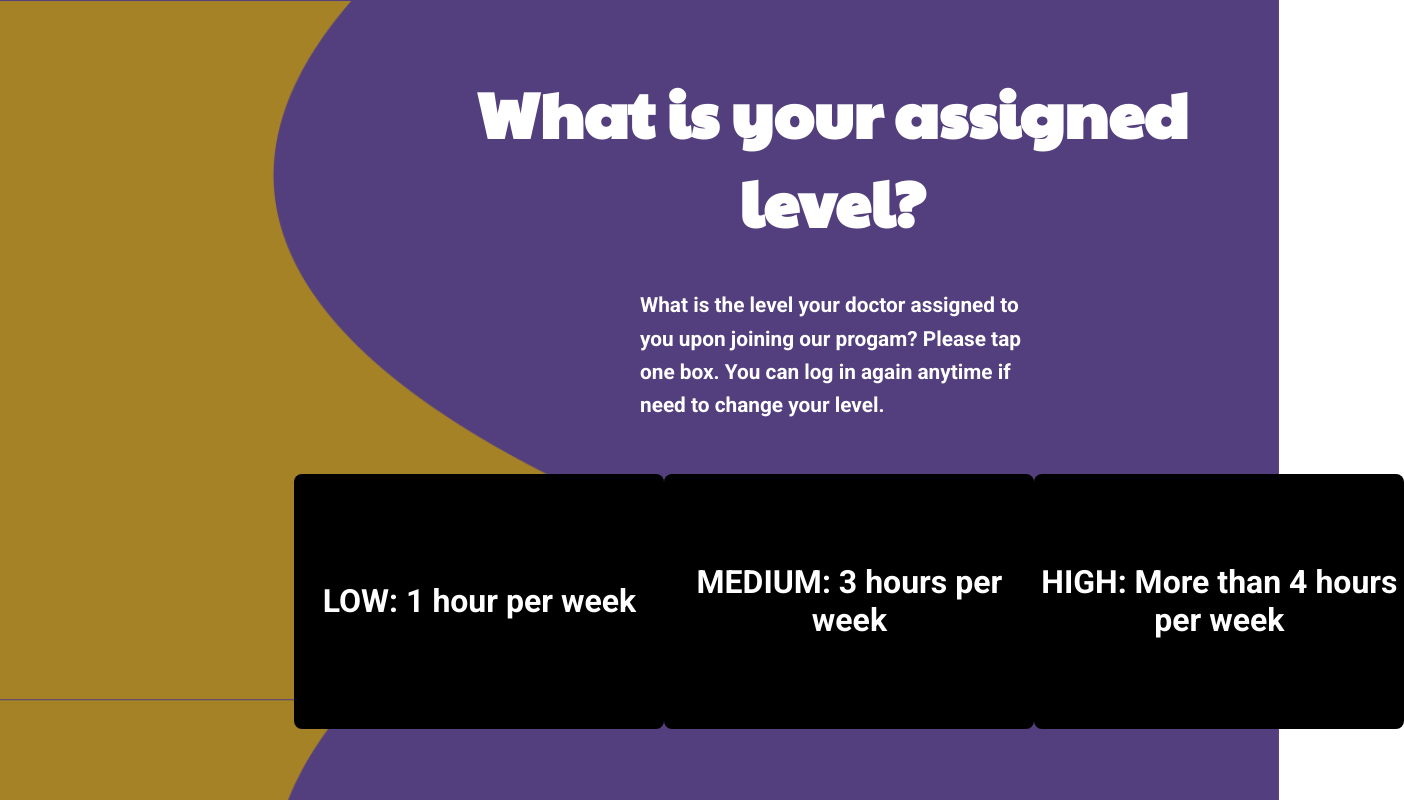
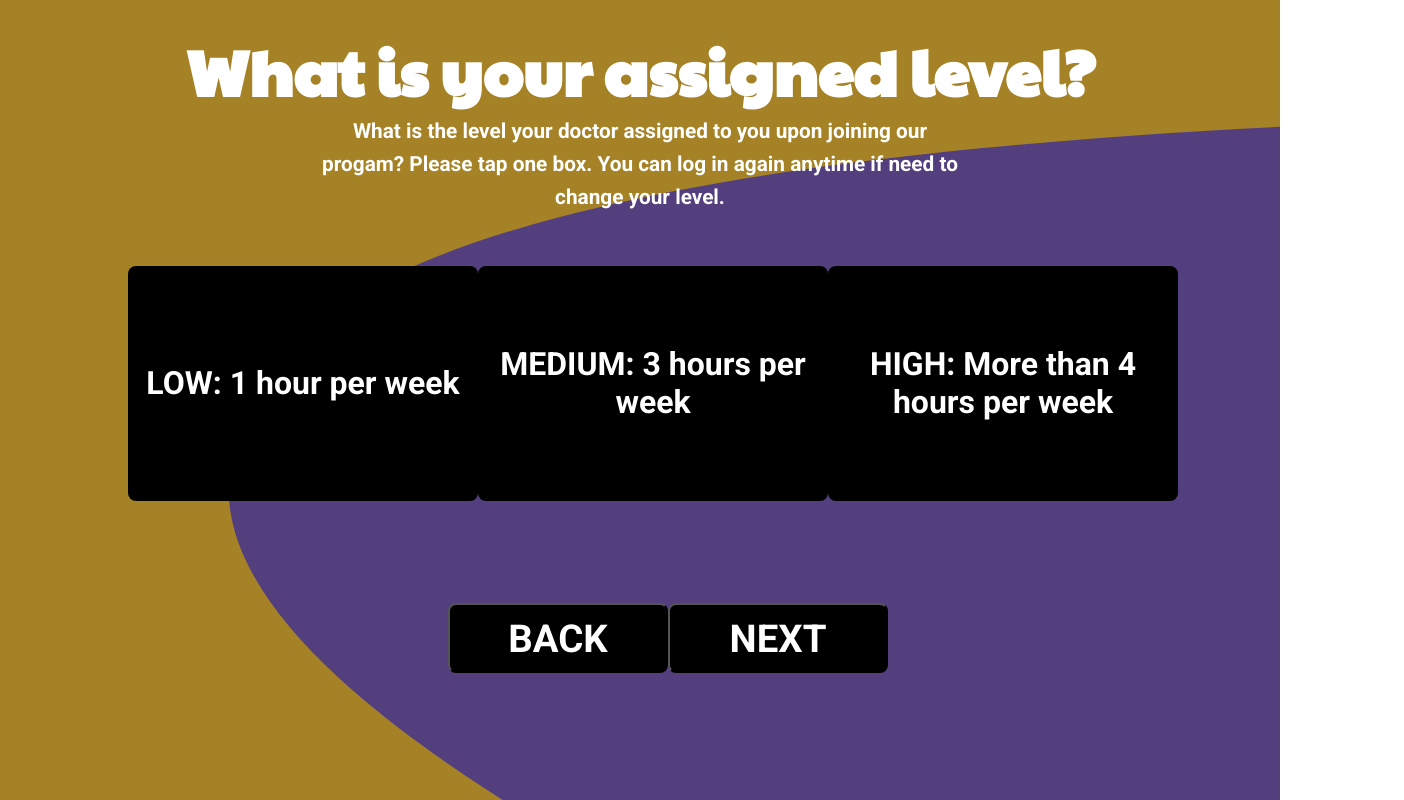
Before and after one commit to KimDuclos/flextogether, a React (Create React App) app: page /level in a window 1280 px wide. Shown: the top 800 px of the page, 1404 px wide, since content can reach past the window. Built offline with nearby package versions, Linux system fonts and the light colour scheme.

Commit message:
styling stuff on desktop view

```diff
--- a/src/calendar.jsx
+++ b/src/calendar.jsx
@@ -1,6 +1,5 @@
 import React from "react";
 import "./calendar.scss";
-import calendarBackground from "./assets/calendarBackground.png";
 import TimeButton from "./components/time-button.jsx";
 import ProgressButton from "./components/progress-button.jsx";
 import { Link } from "react-router-dom";
@@ -10,14 +9,6 @@ import { faCaretDown } from "@fortawesome/free-solid-svg-icons";
 import { library } from "@fortawesome/fontawesome-svg-core";
 
 library.add(faCaretDown);
-
-const calendarBackgroundStyle = {
-  width: "100%",
-  height: "1700px",
-  backgroundImage: `url(${calendarBackground})`,
-  backgroundSize: "cover",
-  margin: "0% 0 0 0",
-};
 
 const options = [
   {
@@ -44,9 +35,9 @@ const CaretDownIcon = () => {
 
 const DropdownIdicator = (props) => {
   return (
-    <components.DropdownIdicator {...props}>
+    <components.DropdownIndicator {...props}>
       <CaretDownIcon />
-    </components.DropdownIdicator>
+    </components.DropdownIndicator>
   );
 };
 
@@ -74,7 +65,7 @@ const timeBlocks = times.map((time) => <TimeButton time={time} />);
 
 const Calendar = (props) => {
   return (
-    <div className="calendar-page" style={calendarBackgroundStyle}>
+    <div className="calendar-page">
       <div className="calendar-page-title">When can you exercise?</div>
       <div className="calendar-page-paragraph">
         <p>
--- a/src/calendar.scss
+++ b/src/calendar.scss
@@ -4,11 +4,19 @@
 $size1500: "1500px";
 
 .calendar-page {
+  background-color: #a68227;
+  background-image: url("./assets/pageBackground.svg");
+  background-size: 120% 120%;
+  background-repeat: no-repeat;
+  background-position-x: 0%;
+  background-position-y: 0%;
+  margin: 0%;
+  height: auto;
   .calendar-page-title {
     color: white;
     font-size: 4em;
     font-family: "Paytone One", sans-serif;
-    padding: 2% 0 0 19%;
+    padding: 10% auto 0 auto;
   }
   .calendar-page-paragraph {
     color: white;
@@ -17,7 +25,7 @@ $size1500: "1500px";
     font-size: 1.3em;
     font-weight: bold;
     line-height: 1.6em;
-    margin: 0 0 1% 40%;
+    margin: 0 auto 3% auto;
     text-align: left;
   }
   .time-zone-title {
@@ -27,7 +35,7 @@ $size1500: "1500px";
     font-size: 2em;
     font-weight: bold;
     line-height: 1.6em;
-    margin: 2% auto 0 auto;
+    margin: 0 auto;
   }
   .dropdown {
     width: 20%;
@@ -67,7 +75,8 @@ $size1500: "1500px";
     flex-direction: row;
     justify-content: space-between;
     width: 25%;
-    margin: 6% 5% 0 5%;
+    margin: 6% auto 0 auto;
+    padding: 0 0 5% 0;
     @media (max-width: $size1500) {
       width: 30%;
     }
--- a/src/components/level-button.scss
+++ b/src/components/level-button.scss
@@ -5,12 +5,11 @@
     box-shadow: 0 0 3px #ddd;
   }
 }
-
 .level-button {
   background-color: black;
   color: white;
-  width: 370px;
-  height: 255px;
+  width: 350px;
+  height: 235px;
   font-family: "Roboto", sans-serif;
   font-size: 2em;
   font-weight: bold;
--- a/src/components/who-are-you-button.scss
+++ b/src/components/who-are-you-button.scss
@@ -18,8 +18,8 @@
   align-items: center;
   justify-content: center;
   .who-are-you-btn-text {
-      width: 370px;
-      height: 255px;
+      width: 350px;
+      height: 235px;
       display: flex;
       align-items: center;
       border-radius: 8px;
--- a/src/level.jsx
+++ b/src/level.jsx
@@ -1,21 +1,11 @@
 import { Link } from "react-router-dom";
 import "./level.scss";
-import backgroundImage from "./assets/backgroundImage.png";
 import LevelButton from "./components/level-button.jsx";
 import ProgressButton from "./components/progress-button";
 
-const levelBackgroundStyle = {
-  width: "100%",
-  height: "910px",
-  backgroundImage: `url(${backgroundImage})`,
-  backgroundSize: "100%",
-  margin: "0% 0 0 0",
-  display: "inline-block",
-};
-
 const Level = () => {
   return (
-    <div className="level-page" style={levelBackgroundStyle}>
+    <div className="level-page">
       <h1 className="level-page-title">What is your assigned level?</h1>
       <p className="level-page-paragraph">
         What is the level your doctor assigned to you upon joining our progam?
@@ -23,9 +13,15 @@ const Level = () => {
         level.
       </p>
       <div className="level-buttons">
-        <LevelButton text="LOW: 1 hour per week" />
-        <LevelButton text="MEDIUM: 3 hours per week" />
-        <LevelButton text="HIGH: More than 4 hours per week" />
+        <div className="levelButton">
+          <LevelButton text="LOW: 1 hour per week" />
+        </div>
+        <div className="levelButton">
+          <LevelButton text="MEDIUM: 3 hours per week" />
+        </div>
+        <div className="levelButton">
+          <LevelButton text="HIGH: More than 4 hours per week" />
+        </div>
       </div>
       <div className="level-prog-buttons">
         <Link to="/tell-more" style={{ textDecoration: "none" }}>
--- a/src/level.scss
+++ b/src/level.scss
@@ -2,13 +2,29 @@
 @import url("https://fonts.googleapis.com/css2?family=Roboto:wght@100&display=swap");
 
 $size1500: "1500px";
+$size1000: "1000px";
 
 .level-page {
+  background-color: #a68227;
+  background-image: url("./assets/pageBackground.svg");
+  background-size: 120% 135%;
+  background-repeat: no-repeat;
+  background-position-x: 0%;
+  background-position-y: 0%;
+  margin: 0%;
+  height: 1000px;
   .level-page-title {
     color: white;
     font-size: 4em;
     font-family: "Paytone One", sans-serif;
-    padding: 2% 0 0 30%;
+    margin: 0% 0 0 0;
+    padding: 10% 0 2% 35%;
+    @media (max-width: $size1500) {
+      padding: 2% 0% 0 0;
+    }
+    @media (max-width: $size1000) {
+      padding: 20%;
+    }
   }
   .level-page-paragraph {
     color: white;
@@ -17,21 +33,36 @@ $size1500: "1500px";
     font-size: 1.3em;
     font-weight: bold;
     line-height: 1.6em;
-    margin: 0 0 1% 50%;
-    text-align: left;
+    margin: 0 0 1% 52%;
+    text-align: center;
+    @media (max-width: $size1500) {
+      width: 50%;
+      margin: 0 auto;
+      text-align: center;
+    }
+    @media (max-width: $size1000) {
+      width: 90%;
+    }
   }
   .level-buttons {
     display: flex;
     flex-direction: row;
     justify-content: space-between;
     width: 60%;
-    margin: 4% 0 0 33%;
+    margin: 4% 0 0 38%;
     @media (max-width: $size1500) {
-      width: 75%;
-      margin: 4% 0 0 23%;
+      width: 80%;
+      margin: 4% auto;
+    }
+    @media (max-width: $size1000) {
+      display: flex;
+      flex-direction: column;
     }
     .lvl-btn {
       padding: 10% 0 0 0;
+    }
+    .levelButton {
+      margin: 0 auto 5% auto;
     }
   }
   .level-prog-buttons {
@@ -39,9 +70,14 @@ $size1500: "1500px";
     flex-direction: row;
     justify-content: space-between;
     width: 25%;
-    margin: 6% 5% 0 5%;
+    margin: 2% 5% 0 5%;
     @media (max-width: $size1500) {
       width: 30%;
+      margin: 0 auto;
+    }
+    @media (max-width: $size1000) {
+      width: 45%;
+      padding: 0 auto 20% auto;
     }
   }
 }
--- a/src/welcome-page.jsx
+++ b/src/welcome-page.jsx
@@ -1,7 +1,6 @@
 import React from "react";
 import "./welcome-page.scss";
 import { Link } from "react-router-dom";
-import backgroundImage from "./assets/backgroundImage.png";
 import ProgressButton from "./components/progress-button.jsx";
 
 const WelcomePage = () => {
@@ -19,7 +18,7 @@ const WelcomePage = () => {
         availability, and your fitness level.
       </p>
       <p className="welcome-paragraph">
-        Please click the NEXT button to get started!
+        Please click or tap the NEXT button to get started!
       </p>
       <Link to="/who-are-you" style={{ textDecoration: "none" }}>
         <ProgressButton
--- a/src/welcome-page.scss
+++ b/src/welcome-page.scss
@@ -23,7 +23,7 @@ $sizeiPhone: "375px";
         color: white;
         font-size: 4em;
         font-family: "Paytone One", sans-serif;
-        margin: 0% 0 0 45%;
+        margin: 0 0 2% 38%;
         padding: 10% 0 0 0;
         @media (max-width: $size1500) {
             margin: 0 0 0 30%;
@@ -40,13 +40,13 @@ $sizeiPhone: "375px";
     }
     .welcome-paragraph {
         color: white;
-        width: 30%;
+        width: 50%;
         font-family: 'Roboto', sans-serif;
         font-size: 1.3em;
         font-weight: bold;
         line-height: 1.6em;
-        margin: 2% 0 0 51%;
-        text-align: left;
+        margin: 0 0 0 45%;
+        text-align: center;
         @media (max-width: $size1000) {
             margin: 5% auto 0 auto;
             width: 60%;
@@ -63,7 +63,7 @@ $sizeiPhone: "375px";
         }
     }
     #welcome-progress-button {
-        margin: 5% 70% 0 0;
+        margin: 15% 70% 0 0;
         @media (max-width: $size1000) {
             margin: 10% auto;
         }
--- a/src/who-are-you.jsx
+++ b/src/who-are-you.jsx
@@ -1,7 +1,6 @@
 import { Link } from "react-router-dom";
 import ProgressButton from "./components/progress-button";
 import "./who-are-you.scss";
-import backgroundImage from "./assets/backgroundImage.png";
 import WhoAreYouButton from "./components/who-are-you-button.jsx";
 
 const WhoAreYou = () => {
--- a/src/who-are-you.scss
+++ b/src/who-are-you.scss
@@ -55,7 +55,7 @@ $sizeiPhone: "375px";
     flex-direction: row;
     justify-content: space-around;
     width: 45%;
-    margin: 3% 0 0 50%;
+    margin: 0 0 0 50%;
     @media (max-width: $size1500) {
       width: 55%;
       margin: 5% 0 0 40%;
```
